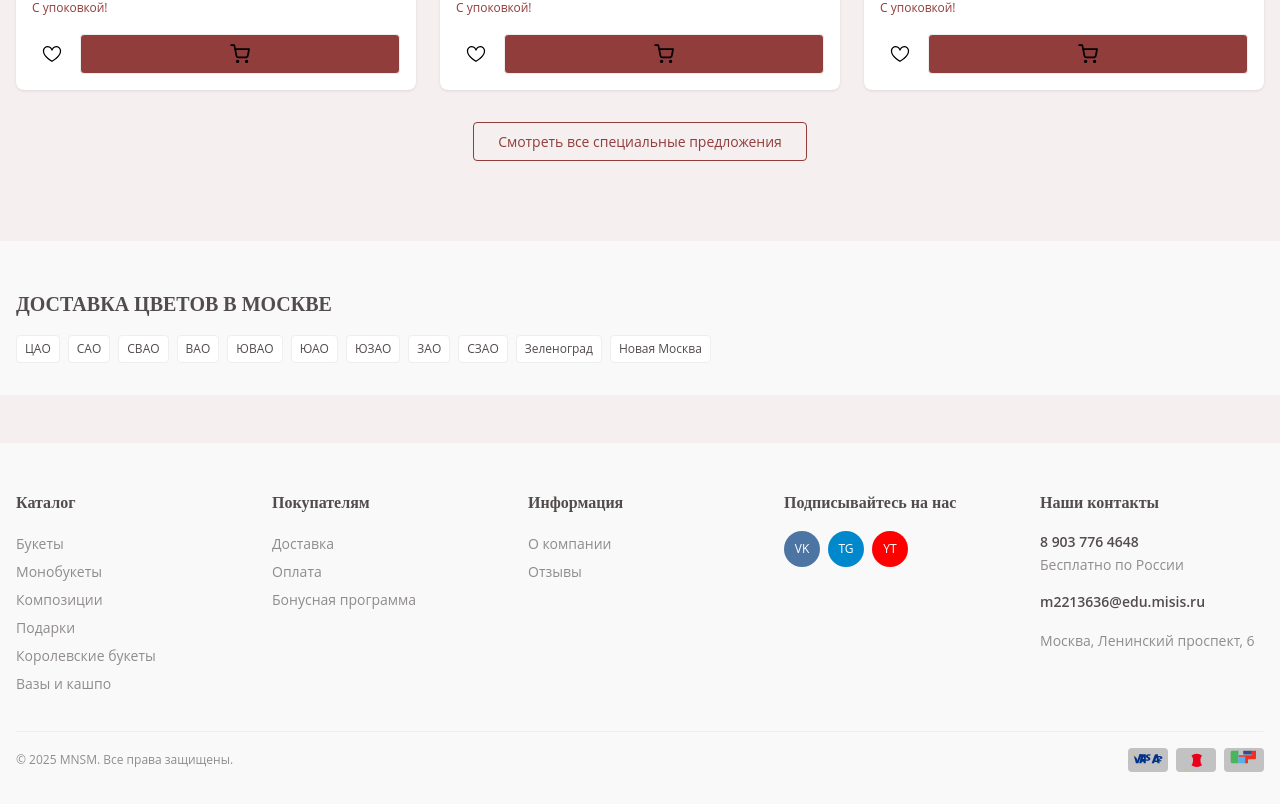
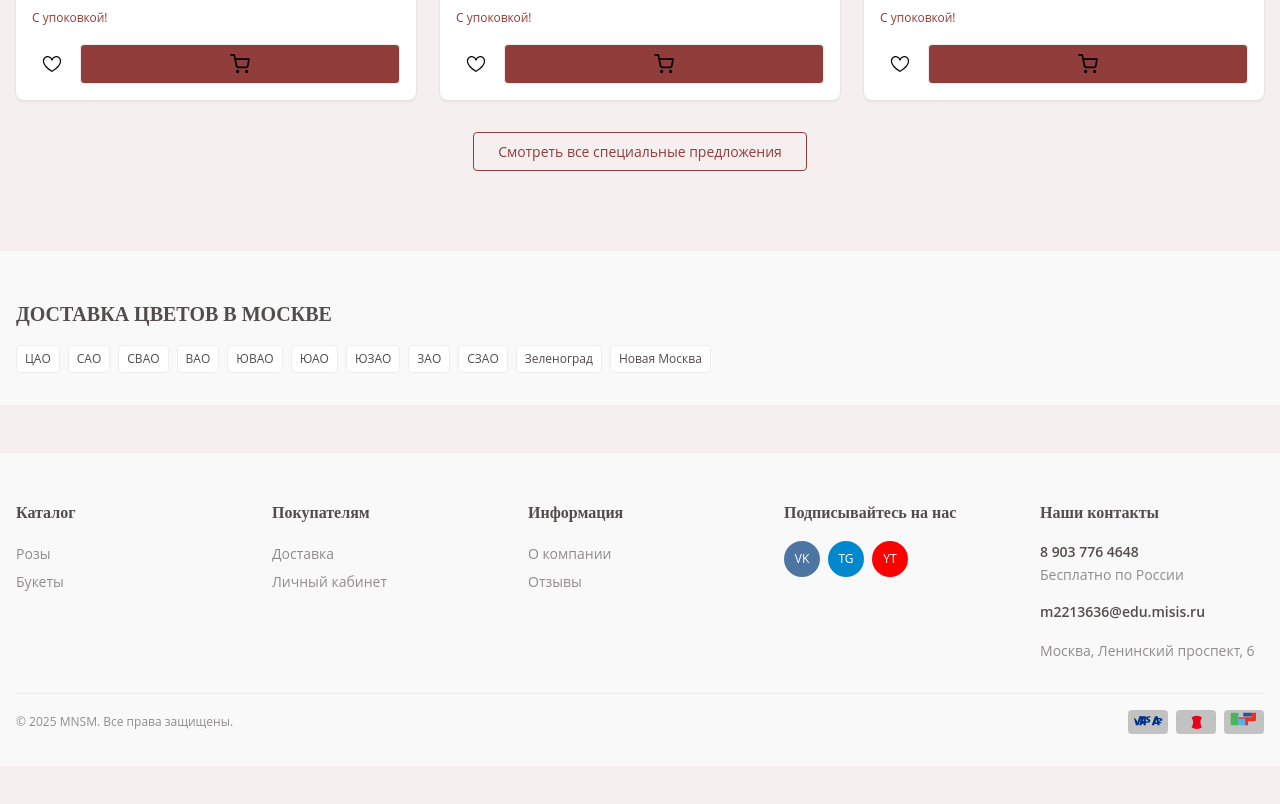
Before and after one commit to Sala910/Proyecto-rosas, a React (Create React App) app: page / in a window 1280 px wide. Shown: the part 2467-3271 px from the top of the page. After the commit the page ends 3233 px from the top, so only its background shows below. Built offline with nearby package versions, Linux system fonts and the light colour scheme.

Commit message:
correcciones de codigo y logo

```diff
--- a/src/App.tsx
+++ b/src/App.tsx
@@ -4,7 +4,7 @@ import { BrowserRouter as Router, Routes, Route } from 'react-router-dom';
 import Layout from './components/layout/Layout';
 import HomePage from './components/home/HomePage';
 import CartPage from './components/cart/CartPage';
-import FavoritesPage from './components/favorites/FavoritesPage'; // Asegúrate de que la ruta sea correcta
+import FavoritesPage from './components/favorites/FavoritesPage';
 import './styles/global.css';
 import { CartProvider } from './context/CartContext';
 import { FavoritesProvider } from './context/FavoritesContext';
--- a/src/components/cart/CartPage.tsx
+++ b/src/components/cart/CartPage.tsx
@@ -1,7 +1,7 @@
 // src/components/cart/CartPage.tsx
 import React from 'react';
 import { useCart } from '../../context/CartContext';
-import './CartPage.css'; // Puedes crear o ajustar este archivo de estilos
+import './CartPage.css';
 
 const CartPage: React.FC = () => {
   const { cartItems, updateItemQuantity, removeItemFromCart, clearCart } = useCart();
--- a/src/components/favorites/FavoritesPage.css
+++ b/src/components/favorites/FavoritesPage.css
@@ -105,7 +105,6 @@
   font-weight: bold;
 }
 
-/* Botón para eliminar un favorito (estilo igual al botón para vaciar el carrito) */
 .remove-favorite-btn {
   padding: 0.75rem 1.5rem;
   background-color: #DDDDDD;
--- a/src/components/favorites/FavoritesPage.tsx
+++ b/src/components/favorites/FavoritesPage.tsx
@@ -9,7 +9,6 @@ const FavoritesPage: React.FC = () => {
   const { favorites, removeFavorite } = useFavorites();
   const { cartItems, addItemToCart, updateItemQuantity, removeItemFromCart } = useCart();
 
-  // Función para obtener la cantidad en el carrito para un producto favorito
   const getCartItemQuantity = (favoriteId: number) => {
     const cartItem = cartItems.find(item => item.id === favoriteId);
     return cartItem ? cartItem.quantity : 0;
@@ -66,7 +65,6 @@ const FavoritesPage: React.FC = () => {
                       </span>
                     </div>
                   )}
-                  {/* Botón para eliminar el favorito */}
                   <button onClick={() => removeFavorite(item.id)} className="remove-favorite-btn">
                     Удалить
                   </button>
--- a/src/components/home/HomePage.tsx
+++ b/src/components/home/HomePage.tsx
@@ -6,6 +6,7 @@ import Categories from './Categories';
 import ScrollToTopButton from '../buttons/ScrollToTopButton'; // Importa desde la carpeta buttons
 import './HomePage.css';
 import Banner from './Banner';
+import Footer from '../layout/Footer';
 
 const HomePage: React.FC = () => {
   const location = useLocation();
--- a/src/components/home/ProductCard.tsx
+++ b/src/components/home/ProductCard.tsx
@@ -41,14 +41,12 @@ const ProductCard: React.FC<ProductCardProps> = ({
 
   const handleIncrement = () => {
     setQuantity(quantity + 1);
-    // Cada incremento suma 1 unidad; el contexto suma si ya existe
     addItemToCart({ id, title, image, url, price, quantity: 1 });
   };
 
   const handleDecrement = () => {
     if (quantity > 1) {
       setQuantity(quantity - 1);
-      // Aquí podrías llamar a updateItemQuantity si desearas actualizar exactamente
     } else {
       setQuantity(0);
     }
@@ -58,7 +56,6 @@ const ProductCard: React.FC<ProductCardProps> = ({
     if (isFavorite(id)) {
       removeFavorite(id);
     } else {
-      // Agregamos el precio al favorito
       addFavorite({ id, title, image, url, price });
     }
   };
@@ -95,7 +92,6 @@ const ProductCard: React.FC<ProductCardProps> = ({
         </div>
 
         <div className="product-actions">
-          {/* Botón de Favoritos */}
           <button className="product-wishlist-btn" onClick={toggleFavorite}>
             <img
               src={isFavorite(id) ? filledHeartIcon : heartIcon}
@@ -103,7 +99,6 @@ const ProductCard: React.FC<ProductCardProps> = ({
             />
           </button>
 
-          {/* Botón o contador para el carrito */}
           {quantity === 0 ? (
             <button className="product-cart-btn" onClick={handleAddInitial}>
               <img src={addToCartIcon} alt="Agregar al carrito" />
--- a/src/components/layout/Footer.tsx
+++ b/src/components/layout/Footer.tsx
@@ -10,29 +10,24 @@ const Footer: React.FC = () => {
           <div className="footer-column">
             <h3 className="footer-title">Каталог</h3>
             <ul className="footer-links">
-              <li><Link to="/catalog/bukety/">Букеты</Link></li>
-              <li><Link to="/catalog/monobukety/">Монобукеты</Link></li>
-              <li><Link to="/catalog/kompozitsii/">Композиции</Link></li>
-              <li><Link to="/catalog/podarki/">Подарки</Link></li>
-              <li><Link to="/catalog/korolevskie_bukety/">Королевские букеты</Link></li>
-              <li><Link to="/catalog/vazy_i_kashpo/">Вазы и кашпо</Link></li>
+              <li><Link to="">Розы</Link></li>
+              <li><Link to="">Букеты</Link></li>
             </ul>
           </div>
 
           <div className="footer-column">
             <h3 className="footer-title">Покупателям</h3>
             <ul className="footer-links">
-              <li><Link to="/information_for_customers/delivery/">Доставка</Link></li>
-              <li><Link to="/information_for_customers/payment/">Оплата</Link></li>
-              <li><Link to="/information_for_customers/bonusnaya-programma/">Бонусная программа</Link></li>
+              <li><Link to="">Доставка</Link></li>
+              <li><Link to="">Личный кабинет</Link></li>
             </ul>
           </div>
 
           <div className="footer-column">
             <h3 className="footer-title">Информация</h3>
             <ul className="footer-links">
-              <li><Link to="/about/company/">О компании</Link></li>
-              <li><Link to="/about/otzyvy/">Отзывы</Link></li>
+              <li><Link to="">О компании</Link></li>
+              <li><Link to="">Отзывы</Link></li>
             </ul>
           </div>
 
--- a/src/components/layout/Header.tsx
+++ b/src/components/layout/Header.tsx
@@ -91,7 +91,7 @@ const Header: React.FC = () => {
               </svg>
             </button>
 
-            <Link to="/favorites" className="icon-button wishlist-icon" title="Favoritos">
+            <Link to="/favorites" className="icon-button wishlist-icon" title="Избранное">
               <svg viewBox="0 0 24 24" width="24" height="24">
                 <path d="M12,21.4l-1.6-1.5C5.4,15.4,2,12.3,2,8.5C2,5.4,4.4,3,7.5,3c1.7,0,3.4,0.8,4.5,2.1C13.1,3.8,14.8,3,16.5,3
                   C19.6,3,22,5.4,22,8.5c0,3.8-3.4,6.9-8.4,11.4L12,21.4z" fill="currentColor"/>
--- a/src/components/layout/Layout.tsx
+++ b/src/components/layout/Layout.tsx
@@ -6,8 +6,7 @@ import Footer from './Footer';
 
 const Layout: React.FC<{ children: React.ReactNode }> = ({ children }) => {
   const location = useLocation();
-  // Oculta el Footer en /cart y /favorites
-  const hideFooter = location.pathname === '/cart' || location.pathname === '/favorites';
+  const hideFooter = location.pathname === '/cart' || location.pathname === '/favorites';// Oculta el Footer en /cart y /favorites
 
   return (
     <>
--- a/src/context/FavoritesContext.tsx
+++ b/src/context/FavoritesContext.tsx
@@ -1,13 +1,12 @@
 // src/context/FavoritesContext.tsx
 import React, { createContext, useContext, useState } from 'react';
 
-// Agrega el campo price a la interfaz
 export interface FavoriteItem {
   id: number;
   title: string;
   image: string;
   url: string;
-  price: number;  // Ahora se incluye el precio
+  price: number;
 }
 
 interface FavoritesContextType {
```
Also changed, not shown: src/styles/variables.css (+5 -5 lines), src/assets/images/logo.webp.
